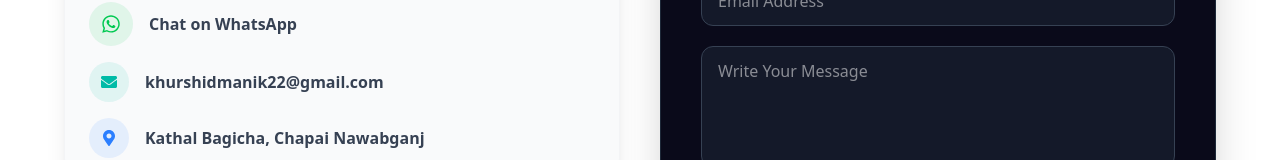
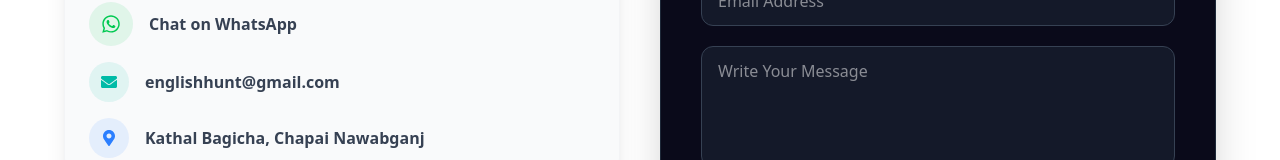
Before and after one commit to HasibCoderLab/english-hunt, a React (Vite) app: page /contact in a window 1280 px wide. Shown: the part 395-555 px from the top of the page. Built offline with nearby package versions, Linux system fonts and the light colour scheme.

Commit message:
change emeail

```diff
--- a/src/pages/Contact.jsx
+++ b/src/pages/Contact.jsx
@@ -53,7 +53,7 @@ const Contact = () => {
                 {/* Email */}
                 <div className="flex items-center gap-4 text-gray-700 dark:text-gray-300">
                   <div className="p-3 bg-teal-500/10 text-teal-500 rounded-full"><FaEnvelope /></div>
-                  <span className="font-semibold">khurshidmanik22@gmail.com</span>
+                  <span className="font-semibold">englishhunt@gmail.com</span>
                 </div>
 
                 {/* Location */}
```
